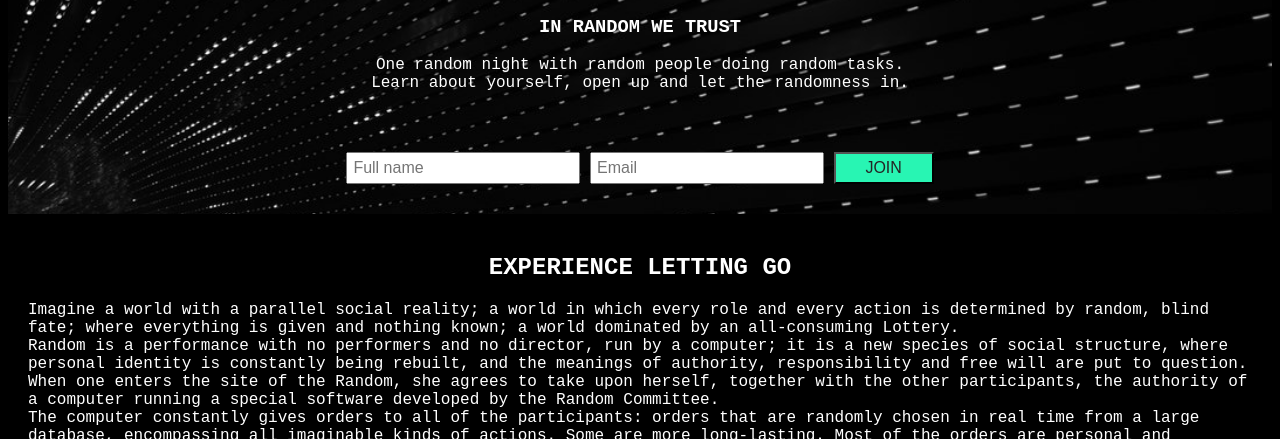
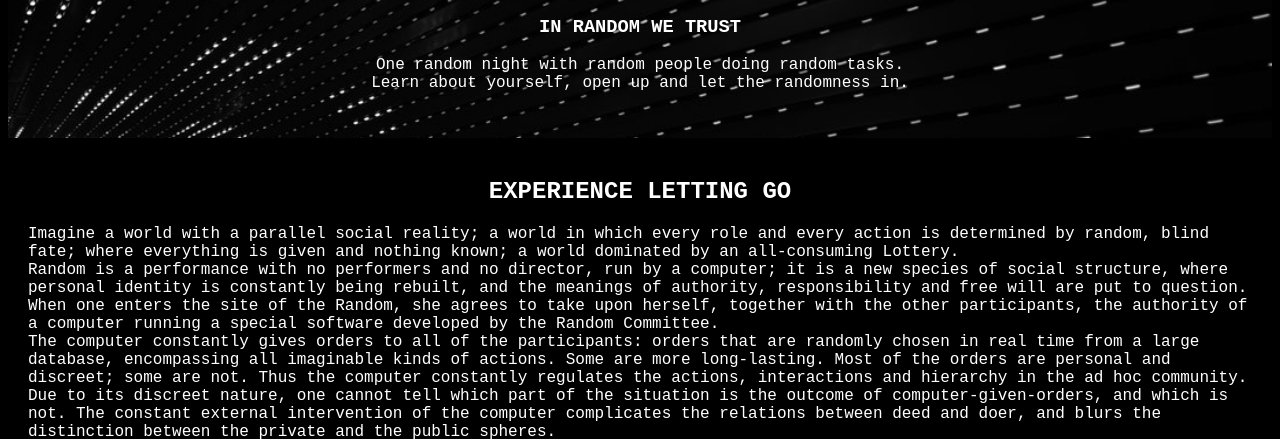
Before and after one commit to puffygeek/ramdom, a plain HTML site: page index.html in a window 1280 px wide. Shown: the part 361-800 px from the top of the page. Drawn offline with Linux system fonts and the light colour scheme; a web font is replaced by a local one.

Commit message:
Update index.html

```diff
--- a/index.html
+++ b/index.html
@@ -20,11 +20,11 @@
       One random night with random people doing random tasks.<br/>
       Learn about yourself, open up and let the randomness in.
     </p>
-    <form id="signup" method="POST" action="https://us-central1-random-4ed20.cloudfunctions.net/createUser" />
+<!--     <form id="signup" method="POST" action="https://us-central1-random-4ed20.cloudfunctions.net/createUser" />
       <input type="text" id="name" name="name" placeholder="Full name" maxlength="100" required />
       <input type="email" id="email" name="email" placeholder="Email" maxlength="100" required />
       <input type="submit" value="JOIN" />
-    </form>
+    </form> -->
   </div>
 
   <div class="container buy" id="info">
```
